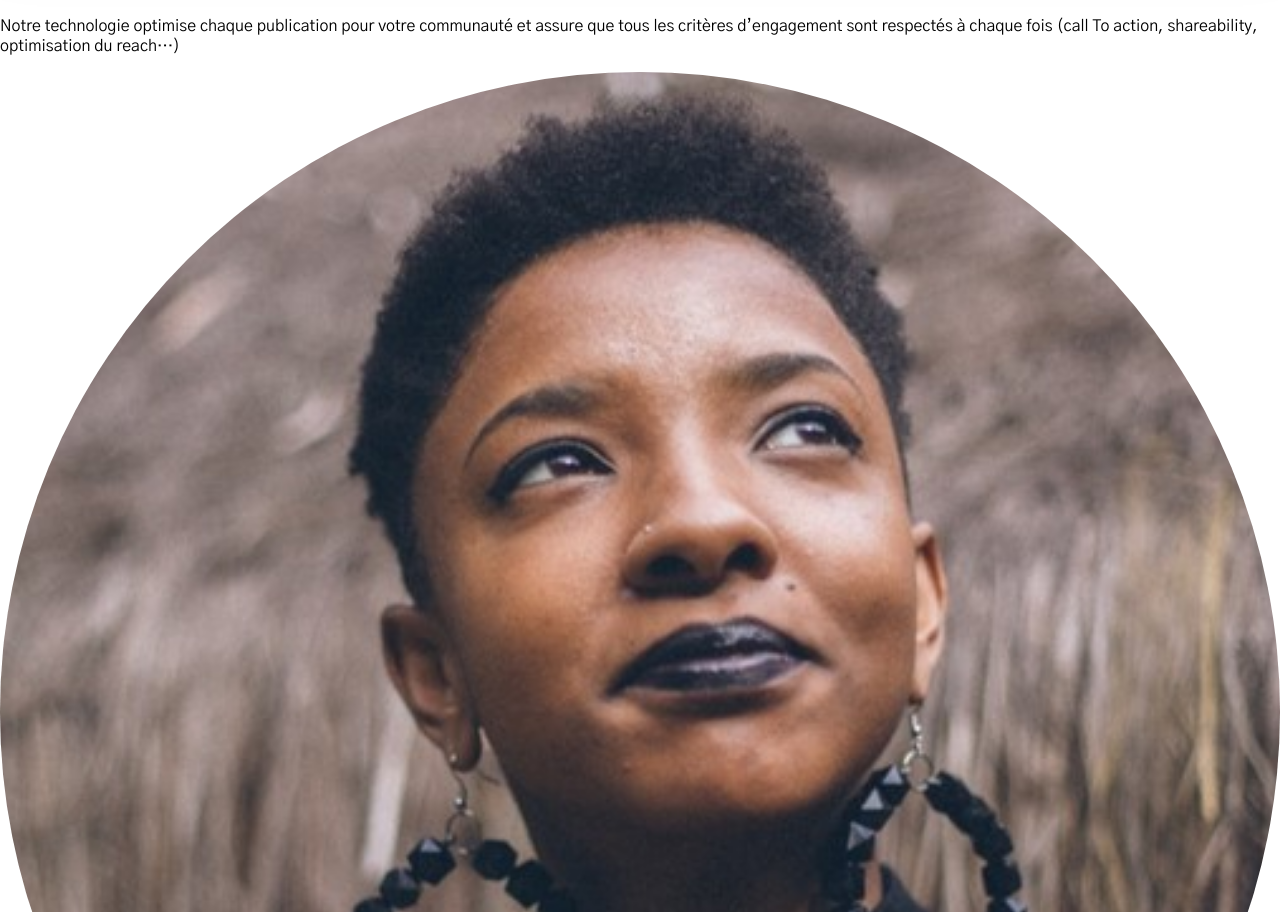
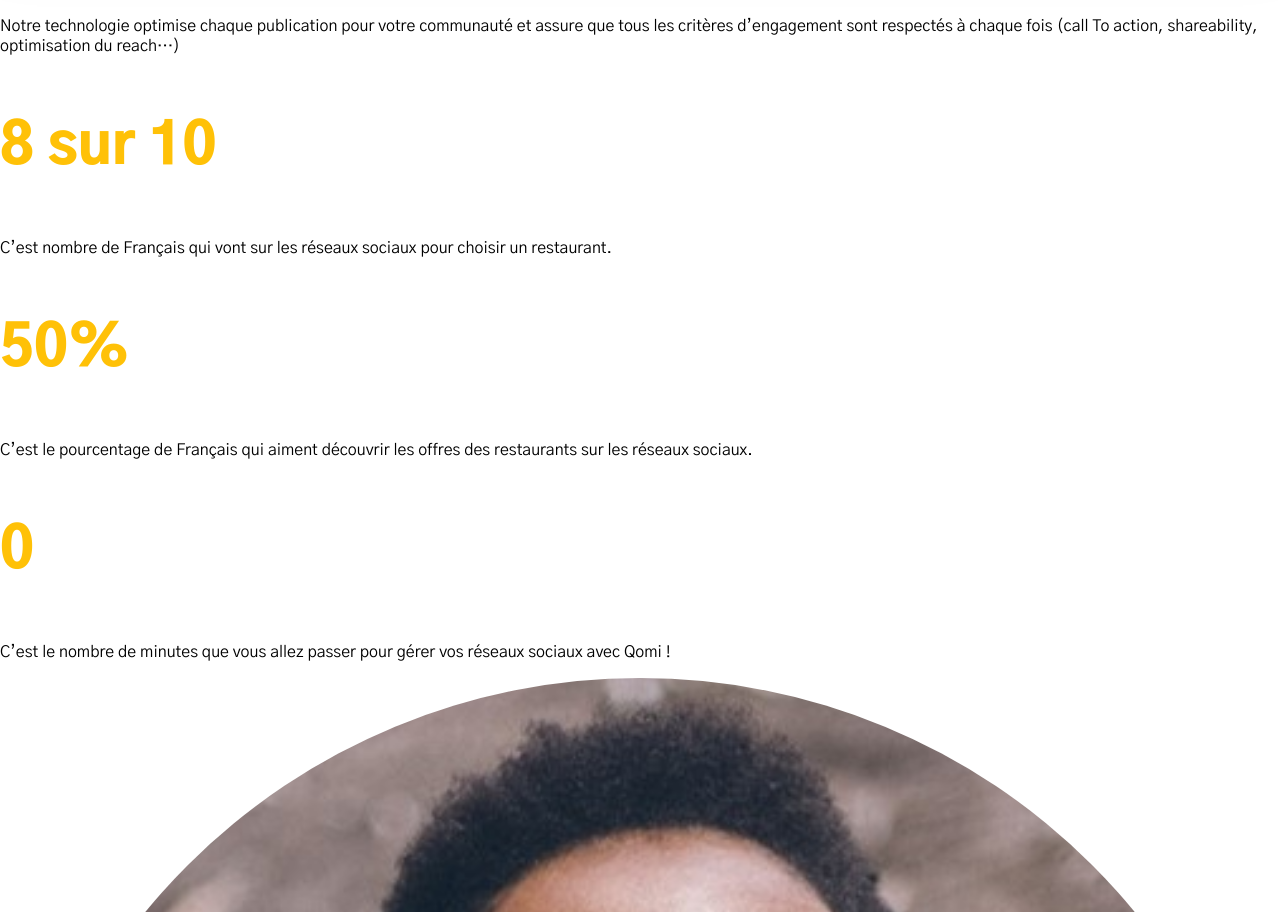
Before and after one commit to SamiFournier/qomi, a plain HTML site: page index.html in a window 1280 px wide. Shown: the part 4189-5101 px from the top of the page. Drawn offline with nearby package versions, Linux system fonts and the light colour scheme.

Commit message:
ajout des nombre avant carousel

```diff
--- a/css/main.css
+++ b/css/main.css
@@ -198,6 +198,10 @@ section#header img {
   background-color: rgba(255, 255, 255, 0.6);
 }
 
+.numberVA {
+  font-size: 3.5em;
+}
+
 .carousel-indicators {
   position: relative;
   bottom: 0;
--- a/index.html
+++ b/index.html
@@ -131,6 +131,20 @@
       <div class="row justify-content-center mr-2 ml-2 mt-5 mb-5 m-md-5">
         <h3 class="col-12 col-md-8 text-center mb-4 bold">Développez votre chiffre d’affaires grâce aux réseaux sociaux</h2>
         <p class="col-12 text-center">Notre technologie optimise chaque publication pour votre communauté et assure que tous les critères d’engagement sont respectés à chaque fois (call To action, shareability, optimisation du reach…)</p>
+      </div>
+      <div class="row justify-content-center justify-content-md-between text-center">
+        <div class="col-11 col-sm-9 col-md-4">
+          <p class="numberVA bold jaune">8 sur 10</p>
+          <p class="p-2">C’est nombre de Français qui vont sur les réseaux sociaux pour choisir un restaurant.</p>
+        </div>
+        <div class="col-11 col-sm-9 col-md-4">
+          <p class="numberVA bold jaune">50%</p>
+          <p class="p-2">C’est le pourcentage de Français qui aiment découvrir les offres des restaurants sur les réseaux sociaux.</p>
+        </div>
+        <div class="col-11 col-sm-9 col-md-4">
+          <p class="numberVA bold jaune">0</p>
+          <p class="p-2">C’est le nombre de minutes que vous allez passer pour gérer vos réseaux sociaux avec Qomi !</p>
+        </div>
       </div>
       <div id="carouselTestimonialsIndicators" class="carousel slide m-md-5" data-ride="carousel">
         <div class="carousel-inner">
```
